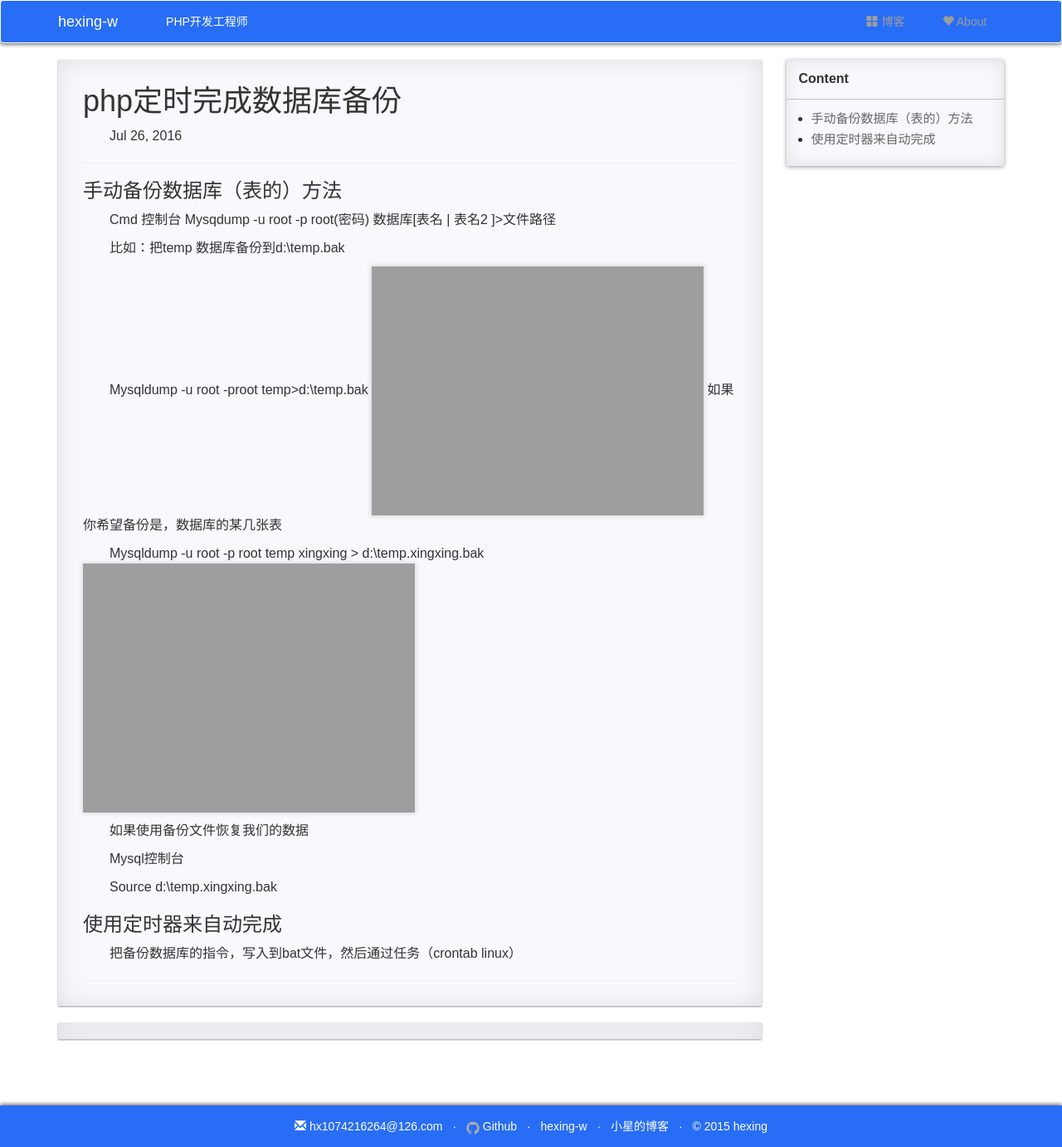
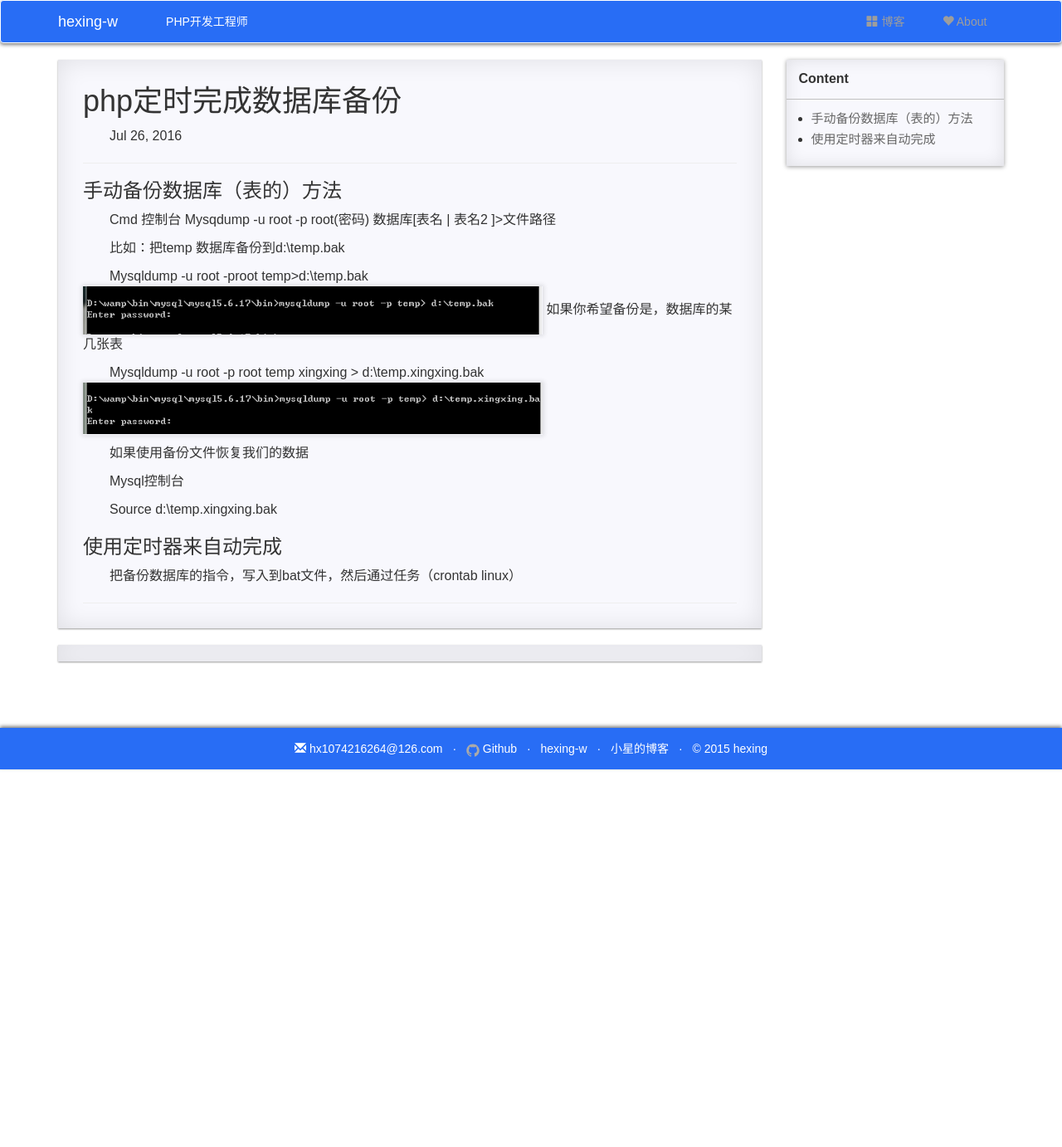
Before and after one commit to hexing-w/hexing-w.github.io, a Jekyll site: the page built from _posts/2016-07-26-php定时数据库备份.md, in a window 1280 px wide. Shown: the whole page at 83% size. Built offline with Jekyll 4.4.1, drawn with Linux system fonts in a browser that asks for light colours; nearby versions of some CDN libraries; comment, search, counter and statistics services are not loaded; a style sheet for code colours, icons or effects is not loaded; after the commit the page ends 1024 px from its top, so only the background shows below that.

Commit message:
update the pic

```diff
--- a/_posts/2016-07-26-php定时数据库备份.md
+++ b/_posts/2016-07-26-php定时数据库备份.md
@@ -17,11 +17,11 @@ Mysqdump -u root -p root(密码) 数据库[表名 | 表名2 ]>文件路径
 比如：把temp 数据库备份到d:\temp.bak
 
 Mysqldump -u root -proot temp>d:\temp.bak
-![bak1](http://hexing-w.github.io/css/pics/bak1.jpg)
+![bak1](http://hexing-w.github.io/css/pics/bak1.png)
 如果你希望备份是，数据库的某几张表
 
 Mysqldump -u root -p root temp xingxing > d:\temp.xingxing.bak
-![bak2](http://hexing-w.github.io/css/pics/bak2.jpg)
+![bak2](http://hexing-w.github.io/css/pics/bak2.png)
 
 如果使用备份文件恢复我们的数据
 
```
